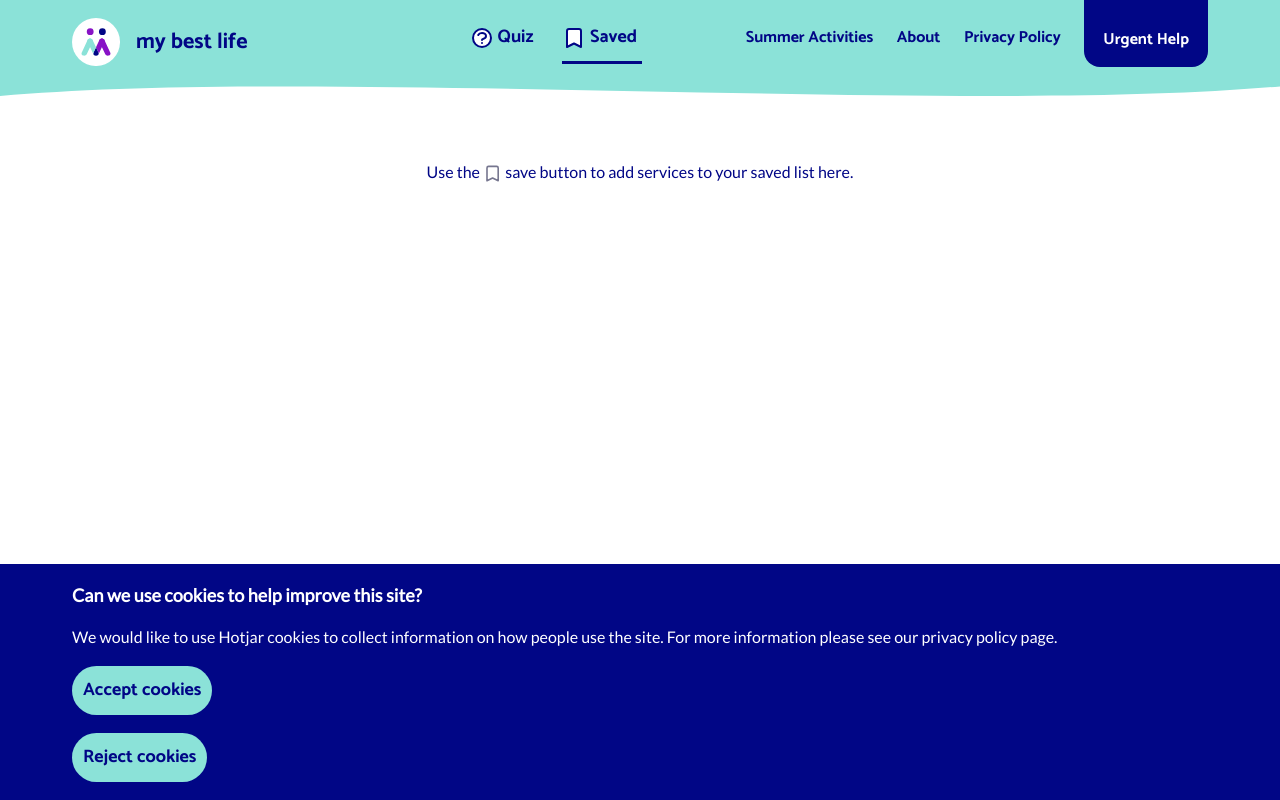
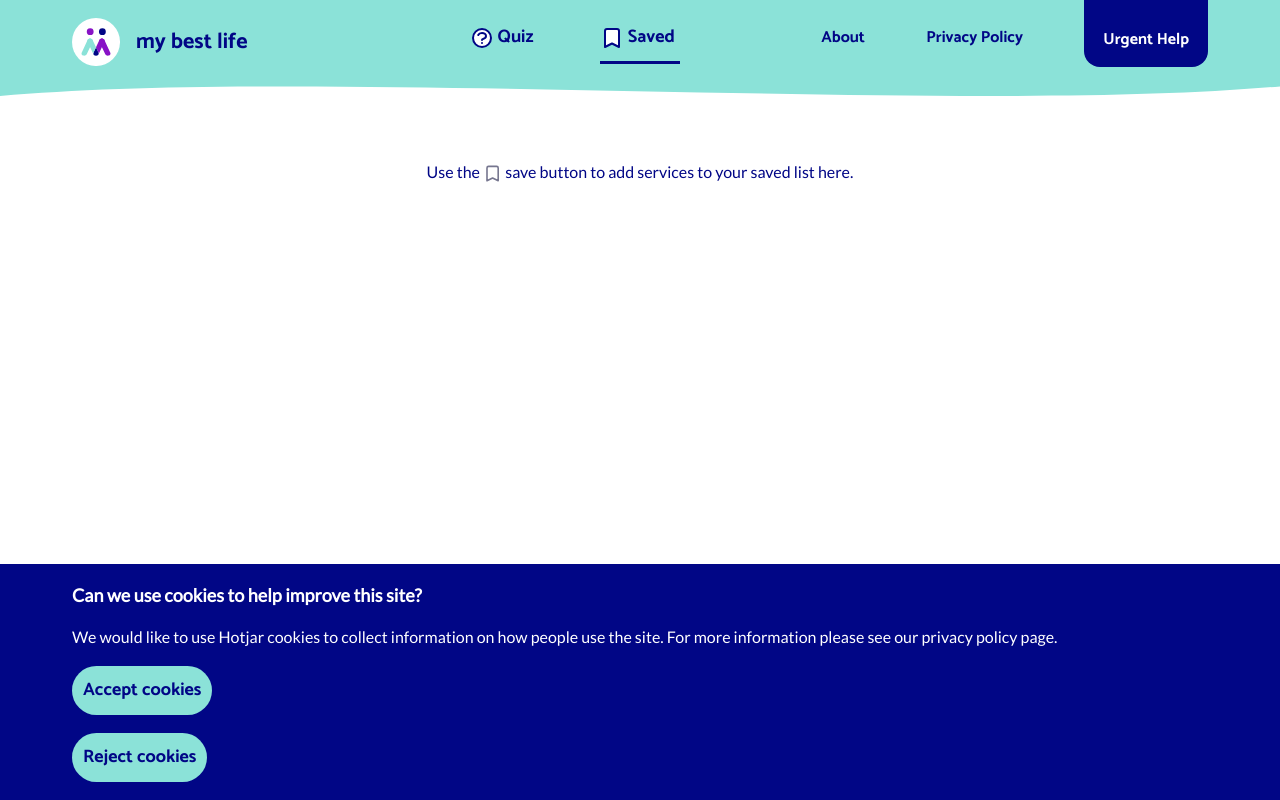
Before and after one commit to neontribe/my-best-life, a Next.js app: page /saved in a window 1280 px wide. Built offline with nearby package versions, Linux system fonts and the light colour scheme.

Commit message:
fix: remove mention and links to summer activities

```diff
--- a/src/Components/CardList.tsx
+++ b/src/Components/CardList.tsx
@@ -6,7 +6,7 @@ import { Card } from './Card'
 import { Content } from './Layout'
 import { EmptyList } from './EmptyList'
 import { FilterButton } from './FilterButton'
-import { SummerActivitiesEncouragement } from './SummerActivitiesEncouragement'
+import { QuizEncouragement } from './QuizEncouragement'
 import { VerticalSpacing } from './VerticalSpacing'
 import { VisuallyHidden } from './VisuallyHidden'
 import { ServicePreview } from '../../pages/index'
@@ -323,7 +323,7 @@ export const CardList = ({
 
   return filteredServices && filteredServices.length > 0 ? (
     <Content as="main">
-      {listType === 'filtered' ? <SummerActivitiesEncouragement /> : null}
+      {listType === 'filtered' ? <QuizEncouragement /> : null}
       {listType === 'filtered' ? <FilterButton /> : null}
       <VisuallyHidden>
         <svg width="0" height="0">
--- a/src/Components/DesktopNav.tsx
+++ b/src/Components/DesktopNav.tsx
@@ -125,13 +125,14 @@ export const DesktopNav = (): JSX.Element => {
             </LinkItem>
           </Link>
         </li>
-        <li>
+        {/* Commenting out so this can be repurposed for next HAF */}
+        {/* <li>
           <Link href={'/summer-activities'} passHref>
             <SmallLinkItem activePage={currentPage === '/summer-activities'}>
               Summer Activities
             </SmallLinkItem>
           </Link>
-        </li>
+        </li> */}
         <li>
           <Link href={'/about'} passHref>
             <SmallLinkItem activePage={currentPage === '/about'}>
--- a/src/Components/Menu.tsx
+++ b/src/Components/Menu.tsx
@@ -6,7 +6,6 @@ export const StyledMenu = styled.nav<{ open: boolean }>`
   flex-direction: column;
   justify-content: center;
   background: ${(props) => props.theme.colours.aqua};
-  height: 400px
   text-align: left;
   padding: 1rem 2rem;
   position: fixed;
@@ -43,7 +42,7 @@ export const Menu = ({ open }: MenuProps): JSX.Element => {
     <StyledMenu open={open} aria-expanded={open}>
       <Link href="/about">About</Link>
       <Link href="/helplines">Urgent Help</Link>
-      <Link href="/summer-activities">Summer Activities</Link>
+      {/* <Link href="/summer-activities">Summer Activities</Link> */}
       <Link href="/privacy-policy">Privacy Policy</Link>
     </StyledMenu>
   )
```
Also changed, not shown: pages/filter.tsx (+5 -5 lines).
